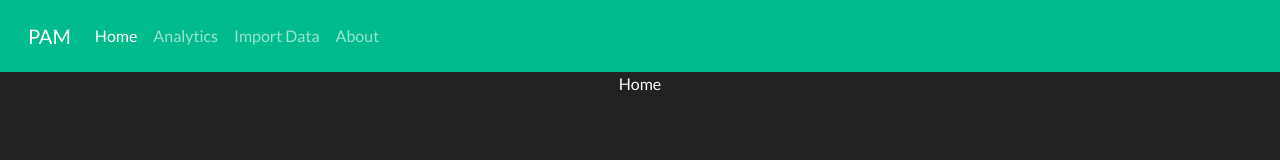
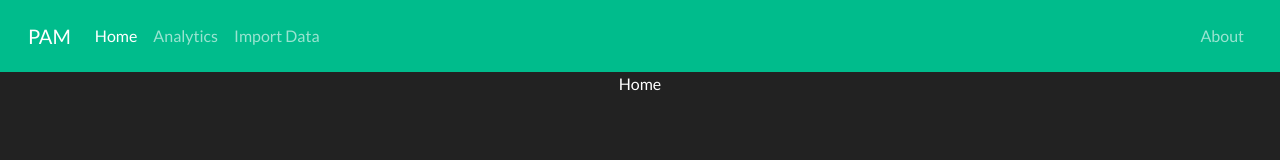
Before and after one commit to themgroe/pam, a React (Create React App) app: page / in a window 1280 px wide. Shown: the top 160 px of the page. Built offline with nearby package versions, Linux system fonts and the light colour scheme.

Commit message:
Added the .ida to the gitignore. Renaned the navbar.js to Navbar.js. Moved the about page to the left.

```diff
--- a/src/assets/css/pam.css
+++ b/src/assets/css/pam.css
@@ -20,3 +20,21 @@
 .bg-green {
     background-color: #00bc8c
 }
+
+/*
+ * NAVIGATION BAR
+ */
+.navbar-links {
+    width: 100%;
+}
+.page-links {
+    display: flex;
+    flex-direction: row;
+    width: 70%;
+}
+.info-links {
+    display: flex;
+    flex-direction: row;
+    justify-content: flex-end;
+    width: 30%
+}
--- /dev/null
+++ b/src/components/Navbar.js
@@ -0,0 +1,43 @@
+import React from 'react';
+import '../assets/css/darkly.css';
+import '../assets/css/pam.css';
+
+import { Link } from 'react-router-dom';
+
+class Navbar extends React.Component {
+    render() {
+        return(
+            <nav className="navbar navbar-expand-lg navbar-dark bg-green">
+                <div className="container-fluid">
+                    <a className="navbar-brand" href="/">PAM</a>
+                    <button className="navbar-toggler" type="button" data-bs-toggle="collapse" data-bs-target="#navbarColor02" aria-controls="navbarColor02" aria-expanded="false" aria-label="Toggle navigation">
+                        <span className="navbar-toggler-icon"></span>
+                    </button>
+
+                    <div className="collapse navbar-collapse" id="navbarColor02">
+                        <ul className="navbar-nav me-auto navbar-links">
+                            <div className="page-links">
+                                <li className="nav-item">
+                                    <Link className="nav-link active" to="/">Home</Link>
+                                </li>
+                                <li className="nav-item">
+                                    <Link className="nav-link" to="/analytics">Analytics</Link>
+                                </li>
+                                <li className="nav-item">
+                                    <Link className="nav-link" to="/import-data">Import Data</Link>
+                                </li>
+                            </div>
+                            <div className="info-links">
+                                <li className="nav-item">
+                                    <Link className="nav-link" to="/about">About</Link>
+                                </li>
+                            </div>
+                        </ul>
+                    </div>
+                </div>
+            </nav>
+        )
+    }
+}
+
+export default Navbar;
--- a/src/components/navbar.js
+++ /dev/null
@@ -1,39 +0,0 @@
-import React from 'react';
-import '../assets/css/darkly.css';
-import '../assets/css/pam.css';
-
-import { Link } from 'react-router-dom';
-
-class Navbar extends React.Component {
-    render() {
-        return(
-            <nav className="navbar navbar-expand-lg navbar-dark bg-green">
-                <div className="container-fluid">
-                    <a className="navbar-brand" href="/">PAM</a>
-                    <button className="navbar-toggler" type="button" data-bs-toggle="collapse" data-bs-target="#navbarColor02" aria-controls="navbarColor02" aria-expanded="false" aria-label="Toggle navigation">
-                        <span className="navbar-toggler-icon"></span>
-                    </button>
-
-                    <div className="collapse navbar-collapse" id="navbarColor02">
-                        <ul className="navbar-nav me-auto">
-                            <li className="nav-item">
-                            <Link className="nav-link active" to="/">Home</Link>
-                            </li>
-                            <li className="nav-item">
-                            <Link className="nav-link" to="/analytics">Analytics</Link>
-                            </li>
-                            <li className="nav-item">
-                            <Link className="nav-link" to="/import-data">Import Data</Link>
-                            </li>
-                            <li className="nav-item">
-                            <Link className="nav-link" to="/about">About</Link>
-                            </li>
-                        </ul>
-                    </div>
-                </div>
-            </nav>
-        )
-    }
-}
-
-export default Navbar;
```
Also changed, not shown: 1 other file (tests, documents, lock files or other folders).
